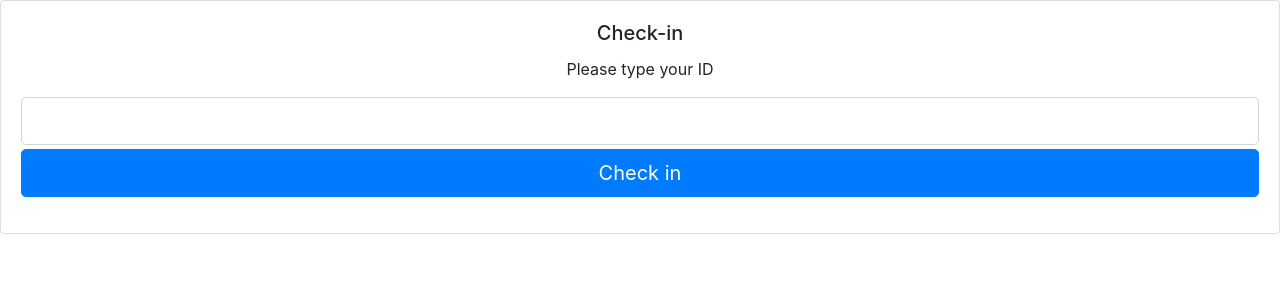
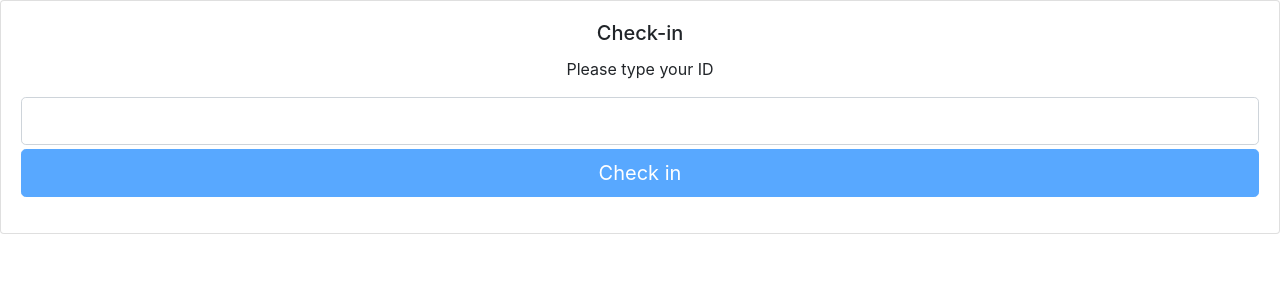
Before and after one commit to akalliokoski/christmas-on-fhir, a React app: page / in a window 1280 px wide. Shown: the top 300 px of the page. Built offline with nearby package versions, Linux system fonts and the light colour scheme.

Commit message:
Disable check in button if ID is empty

```diff
--- a/src/components/CheckIn/CheckIn.js
+++ b/src/components/CheckIn/CheckIn.js
@@ -19,6 +19,7 @@ class CheckIn extends Component {
   };
 
   render() {
+    const { id } = this.state;
     return (
       <div className="check-in">
         <Card
@@ -29,7 +30,7 @@ class CheckIn extends Component {
             <FormGroup>
               <Input
                 bsSize="lg"
-                value={this.state.id}
+                value={id}
                 onChange={this.handleIdChange}
                 className="text-center"
               />
@@ -38,6 +39,7 @@ class CheckIn extends Component {
                 size="lg"
                 color="primary"
                 type="submit"
+                disabled={!id}
               >
                 Check in
               </Button>
```
